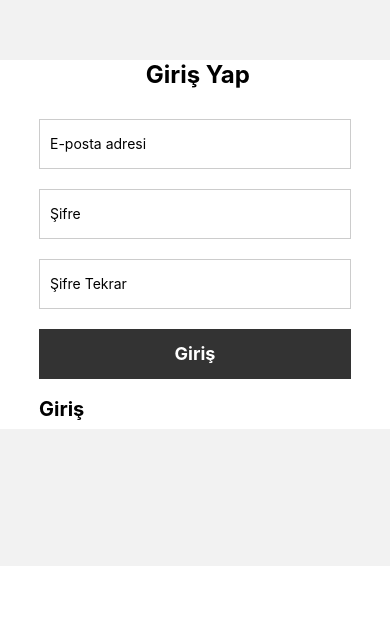
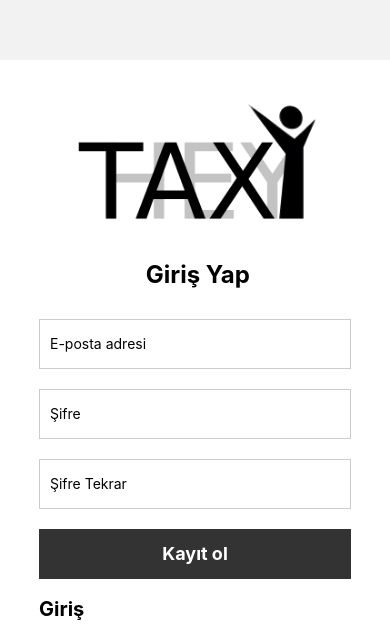
Before and after one commit to sametersoy/HeyTaxi, a React Native app in the folder heytaxi/: screen /Register in a window 390 px wide. Shown: the part 278-907 px from the top of the page. Before the commit the page ends 844 px from the top, so only its background shows below. Built offline with nearby package versions, Linux system fonts and the light colour scheme; what react-native-maps would draw is missing.

Commit message:
logo add

```diff
--- a/heytaxi/Screens/Login.tsx
+++ b/heytaxi/Screens/Login.tsx
@@ -1,5 +1,5 @@
 import React, { useEffect, useState } from 'react';
-import { View, Text, TextInput, TouchableOpacity, StyleSheet, SafeAreaView, Dimensions, Button } from 'react-native';
+import { View, Text, TextInput, TouchableOpacity, StyleSheet, SafeAreaView, Dimensions, Button, Image } from 'react-native';
 import { GetLogin } from '../Services/LoginServis';
 import AsyncStorage from '@react-native-async-storage/async-storage';
 const width = Dimensions.get('window').width;
@@ -36,7 +36,10 @@ const handleLogin = () => {
 
   return (
     <SafeAreaView >
+
       <View style={styles.container}>
+      <Image source={require("../Assets/logobg.png")} style={{ height: 200, width: 250 }} />
+
       <Text style={styles.title}> Giriş Yap</Text>
       <TextInput
         style={styles.input}
--- a/heytaxi/Screens/RegisterScreen.tsx
+++ b/heytaxi/Screens/RegisterScreen.tsx
@@ -1,5 +1,5 @@
 import React, { useEffect, useState } from 'react';
-import { View, Text, TextInput, TouchableOpacity, StyleSheet, SafeAreaView, Dimensions, Button } from 'react-native';
+import { View, Text, TextInput, TouchableOpacity, StyleSheet, SafeAreaView, Dimensions, Button, Image } from 'react-native';
 import { addRegister } from '../Services/RegisterServis';
 import { IUser } from '../Models/IUser'
 import AsyncStorage from '@react-native-async-storage/async-storage';
@@ -38,6 +38,7 @@ export function Register(props: any): JSX.Element {
   return (
     <SafeAreaView >
       <View style={styles.container}>
+      <Image source={require("../Assets/logobg.png")} style={{ height: 200, width: 250 }} />
         <Text style={styles.title}> Giriş Yap</Text>
         <TextInput
           style={styles.input}
@@ -60,7 +61,7 @@ export function Register(props: any): JSX.Element {
           value={passwordR}
         />
         <TouchableOpacity style={styles.button} onPress={handleLogin}>
-          <Text style={styles.buttonText}>Giriş</Text>
+          <Text style={styles.buttonText}>Kayıt ol</Text>
         </TouchableOpacity>
 
         <TouchableOpacity style={styles.btnRegister} onPress={() => {
```
Also changed, not shown: heytaxi/Assets/logo1.png (added), heytaxi/Assets/logobg.png (added), 1 other file (tests, documents, lock files or other folders).
